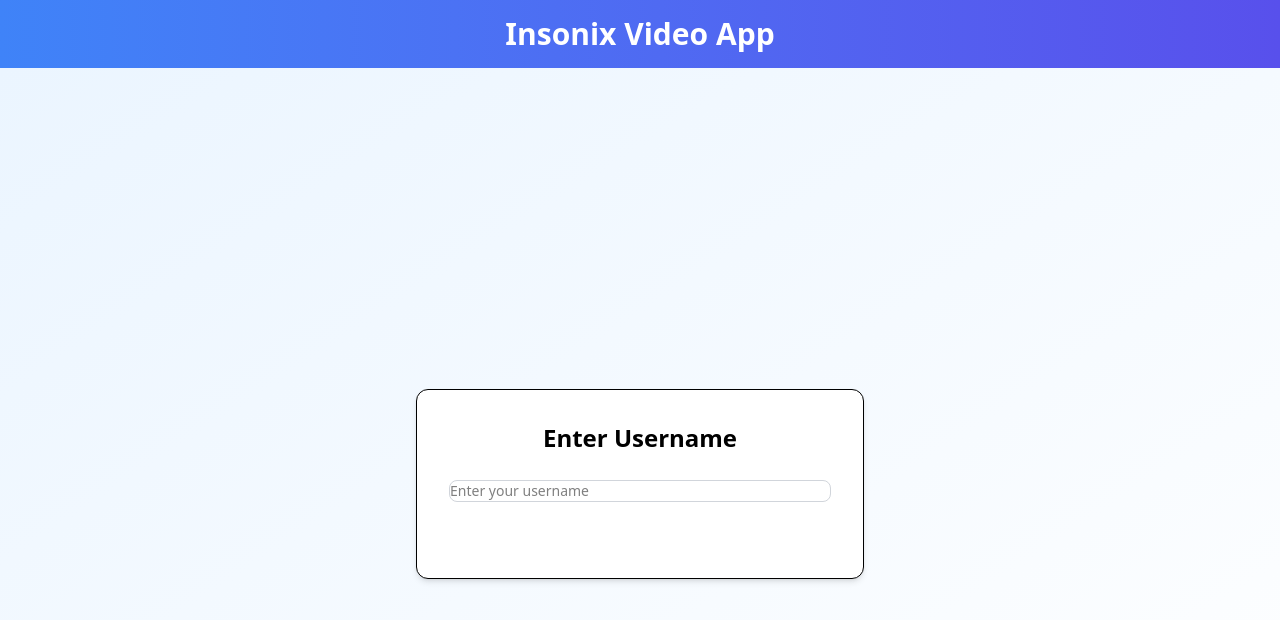
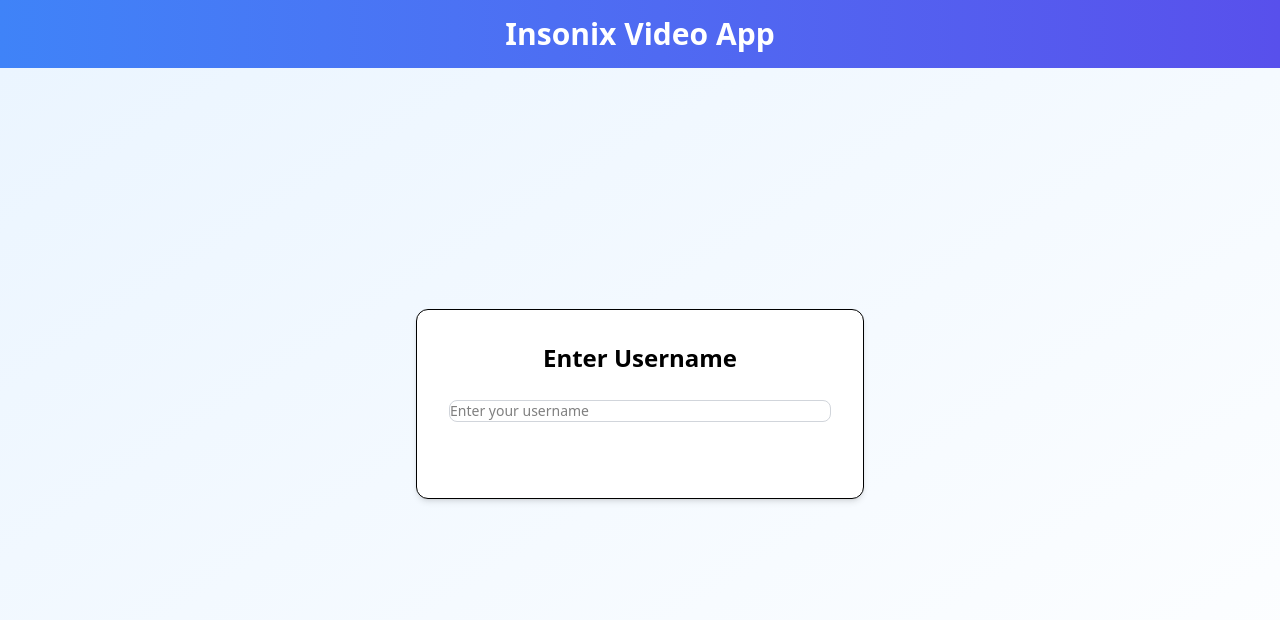
Before and after one commit to sandeep3158/VideoChatAppFE, a React (Vite) app: page / in a window 1280 px wide. Shown: the top 620 px of the page. Built offline with nearby package versions, Linux system fonts and the light colour scheme; no server answers.

Commit message:
update lobby form position

```diff
--- a/src/components/Lobby.jsx
+++ b/src/components/Lobby.jsx
@@ -7,7 +7,7 @@ export const Lobby = ({ onEnterChat }) => {
       className="p-6 flex justify-center items-center min-h-screen"
       onSubmit={onEnterChat}
     >
-      <div className="flex flex-col gap-6 border rounded-xl shadow-md p-8 w-full max-w-md bg-white">
+    <div className="relative flex flex-col gap-6 border rounded-xl shadow-md p-8 w-full max-w-md bg-white -mt-40">
         <h1 className="text-2xl font-semibold text-center">Enter Username</h1>
         <TextInput
           id="username"
```
